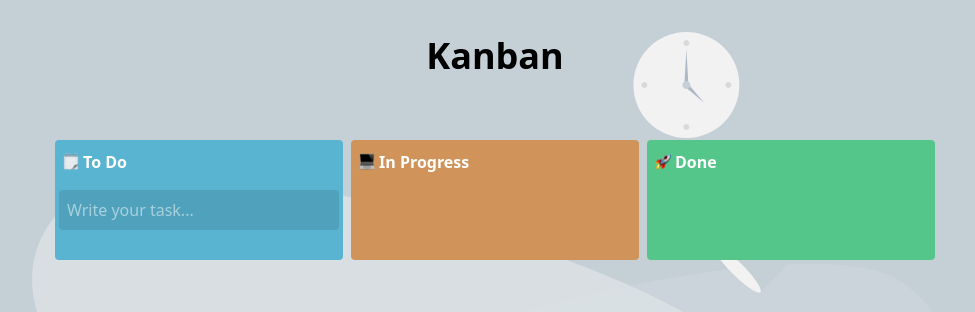
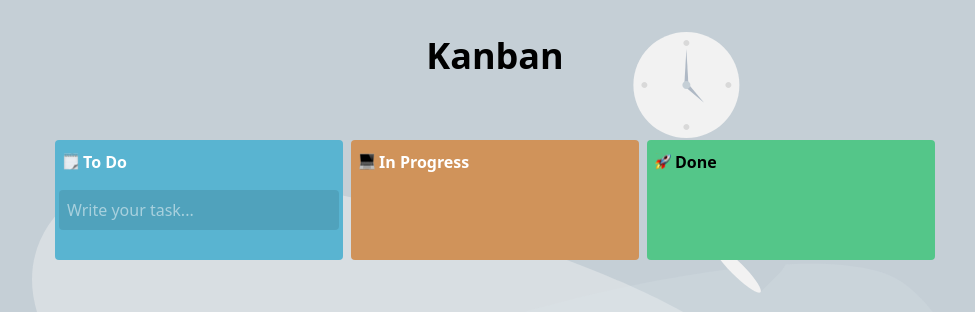
Before and after one commit to MylenaOliveiras/kanban-ts-newV, a React (Vite) app: page / in a window 1280 px wide. Shown: the top 312 px of the page, without its empty margins (145-1120 px from the left). Built offline with nearby package versions, Linux system fonts and the light colour scheme.

Commit message:
além do refinamento, add um requeried no input.

```diff
--- a/index.html
+++ b/index.html
@@ -6,7 +6,7 @@
     <meta name="viewport" content="width=device-width, initial-scale=1.0" />
     <title>Kanban</title>
   </head>
-  <body class="bg-[#C5CFD6]">
+  <body class="bg-gray">
     <div id="root"></div>
     <script type="module" src="/src/main.tsx"></script>
   </body>
--- a/src/App.tsx
+++ b/src/App.tsx
@@ -1,7 +1,7 @@
 import React, { useState } from "react";
 import Board from "./components/Board/Board";
-import Card from "./components/Card.tsx/Card";
-import Task, { ITask } from "./components/Task.tsx/Task";
+import Card from "./components/Card/Card";
+import Task, { ITask } from "./components/Task/Task";
 function App() {
   return (
     <main className="App">
--- a/src/components/Board/Board.tsx
+++ b/src/components/Board/Board.tsx
@@ -1,6 +1,6 @@
 import React, { useState } from "react";
-import { ITask } from "../Task.tsx/Task";
-import Card from "../Card.tsx/Card";
+import { ITask } from "../Task/Task";
+import Card from "../Card/Card";
 
 export interface IBoard {
   addTask: (task: ITask) => void;
--- a/src/components/Card.tsx/Card.tsx
+++ /dev/null
@@ -1,102 +0,0 @@
-import React, { useState } from "react";
-import Task, { ITask } from "../Task.tsx/Task";
-
-interface ICard {
-  status: "In Progress" | "Done" | "To Do";
-  tasks: ITask[];
-  addTask: (task: ITask) => void;
-  removeTask: (task: ITask) => void;
-  updateTask: (task: ITask) => void;
-}
-
-export default function Card({
-  status,
-  tasks,
-  addTask,
-  removeTask,
-  updateTask,
-}: ICard) {
-  let background = "bg-blue";
-  let icon = "text-blue";
-
-  if (status == "In Progress") {
-    background = "bg-orange";
-    icon = "text-orange";
-  } else if (status == "Done") {
-    background = "bg-green";
-    icon = "text-green";
-  }
-
-  return (
-    <section className="flex gap-2 justify-center h-auto">
-      <div
-        className={`w-72 rounded space-y-2 h-auto min-h-[120px] pb-4   ${background}`}
-      >
-        <header className="flex gap-1 pt-2.5">
-          {status == "To Do" && (
-            <>
-              <img src="/imagens/todo.svg" className="pl-2" />
-              <h1 className="text-white font-bold">To Do</h1>
-            </>
-          )}
-          {status == "In Progress" && (
-            <>
-              <img src="/imagens/inprogress.svg" className="pl-2" />
-              <h1 className="text-white font-bold">In Progress</h1>
-            </>
-          )}
-          {status == "Done" && (
-            <>
-              <img src="/imagens/done.svg" className="pl-2" />
-              <h1 className="text-white font-bold">Done</h1>
-            </>
-          )}
-        </header>
-
-        {tasks
-          .filter((task) => task.status === status)
-          .map((nota) => (
-            <div className="w-[272px] h-[67px] bg-white rounded-lg m-auto">
-              <p className="font-medium text-base p-2 bg-white rounded">
-                {nota.descricao}
-              </p>
-              {status != "Done" ? (
-                <footer className="flex gap-3 place-content-end">
-                  <button onClick={() => removeTask(nota)} className="w-4">
-                    <svg className={`w-4 h-5 ${icon}`}>
-                      <use href="/imagens/trash.svg#root" />
-                    </svg>
-                  </button>
-
-                  <button onClick={() => updateTask(nota)}>
-                    <svg className={`w-4 h-5 ${icon} pt-1 mr-3`}>
-                      <use href="/imagens/arrow.svg#root" />
-                    </svg>
-                  </button>
-                </footer>
-              ) : (
-                status == "Done" && (
-                  <footer className="flex gap-3 place-content-end">
-                    <button
-                      onClick={() => removeTask(nota)}
-                      className="w-4  mr-3"
-                    >
-                      <svg className={`mr-1 w-4 h-5 ${icon}`}>
-                        <use href="/imagens/trash.svg#root" />
-                      </svg>
-                    </button>
-                  </footer>
-                )
-              )}
-            </div>
-          ))}
-
-        {status == "To Do" && (
-          <div className="pt-2">
-            <Task onCreate={addTask} />
-          </div>
-        )}
-      </div>
-    </section>
-  );
-}
--- /dev/null
+++ b/src/components/Card/Card.tsx
@@ -0,0 +1,80 @@
+import React, { useState } from "react";
+import Task, { ITask } from "../Task/Task";
+
+interface ICard {
+  status: "In Progress" | "Done" | "To Do";
+  tasks: ITask[];
+  addTask: (task: ITask) => void;
+  removeTask: (task: ITask) => void;
+  updateTask: (task: ITask) => void;
+}
+
+export default function Card({
+  status,
+  tasks,
+  addTask,
+  removeTask,
+  updateTask,
+}: ICard) {
+  let background = "bg-blue";
+  let colorIcon = "text-blue";
+  let colorTitle = "text-white";
+
+  if (status == "In Progress") {
+    background = "bg-orange";
+    colorIcon = "text-orange";
+  } else if (status == "Done") {
+    background = "bg-green";
+    colorIcon = "text-green";
+    colorTitle = "text-black";
+  }
+
+  return (
+    <section className="flex gap-2 justify-center h-auto">
+      <div
+        className={`w-72 rounded space-y-2 h-auto min-h-[120px] pb-4   ${background}`}
+      >
+        <header className="flex gap-1 pt-2.5">
+          {status == "To Do" && (
+            <img src="/imagens/todo.svg" className="pl-2" />
+          )}
+          {status == "In Progress" && (
+            <img src="/imagens/inprogress.svg" className="pl-2" />
+          )}
+          {status == "Done" && <img src="/imagens/done.svg" className="pl-2" />}
+          <h1 className={`font-bold ${colorTitle}`}>{status}</h1>
+        </header>
+
+        {tasks
+          .filter((task) => task.status === status)
+          .map((nota) => (
+            <div className="w-[272px] h-[67px] bg-white rounded-lg m-auto">
+              <p className="font-medium text-base p-2 bg-white rounded">
+                {nota.descricao}
+              </p>
+              <footer className="flex gap-3 place-content-end mr-3">
+                <button onClick={() => removeTask(nota)} className="w-4">
+                  <svg className={`mr-1 w-4 h-5 ${colorIcon}`}>
+                    <use href="/imagens/trash.svg#root" />
+                  </svg>
+                </button>
+                {status !== "Done" && (
+                  <button onClick={() => updateTask(nota)}>
+                    <svg className={`w-4 h-5 ${colorIcon} pt-1`}>
+                      <use href="/imagens/arrow.svg#root" />
+                    </svg>
+                  </button>
+                )}
+              </footer>
+            </div>
+          ))}
+
+        {status == "To Do" && (
+          <div className="pt-2">
+            <Task onCreate={addTask} />
+          </div>
+        )}
+      </div>
+    </section>
+  );
+}
--- a/src/components/Task.tsx/Task.tsx
+++ b/src/components/Task/Task.tsx
@@ -28,6 +28,7 @@ export default function Task({ onCreate }: ITaskProps) {
           onChange={(event) => setTask(event.target.value)}
           value={task}
           maxLength={30}
+          required
         />
       </div>
     </form>
--- a/tailwind.config.cjs
+++ b/tailwind.config.cjs
@@ -8,6 +8,7 @@ module.exports = {
       green: "#54c689",
       white: "#ffff",
       black: "#000",
+      gray: "#C5CFD6",
       transparent: "transparent",
     },
     textColor: {
@@ -16,7 +17,6 @@ module.exports = {
       green: "#54c689",
       white: "#ffff",
       black: "#000",
-      transparent: "transparent",
     },
     extend: {},
   },
```
